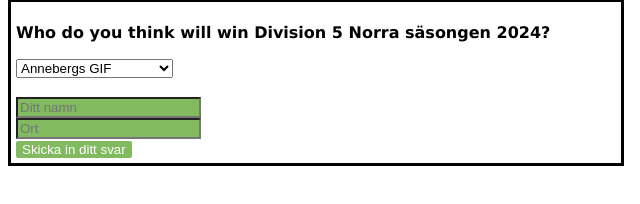
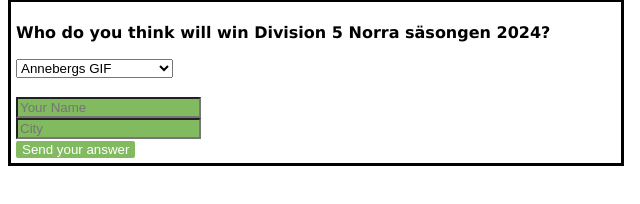
Before and after one commit to Profess0ro/div-5-jkpg, a plain HTML site: page eng/contact.html in a window 1280 px wide. Shown: the part 106-310 px from the top of the page, 0-640 px from the left. Drawn offline with Linux system fonts and the light colour scheme.

Commit message:
translated contact form

```diff
--- a/eng/contact.html
+++ b/eng/contact.html
@@ -34,11 +34,11 @@
         <option value="Örserums IK">Örserums IK</option>
           </select>
       <br><br>
-    <input id="name-field" type="text" name="full_name" placeholder="Ditt namn">
+    <input id="name-field" type="text" name="full_name" placeholder="Your Name">
     <br>
-    <input id="ort-field" type="text" name="email" placeholder="Ort">
+    <input id="ort-field" type="text" name="email" placeholder="City">
     <br>
-    <input type="submit" value="Skicka in ditt svar">
+    <input type="submit" value="Send your answer">
     </form>
 
   </div>
```
